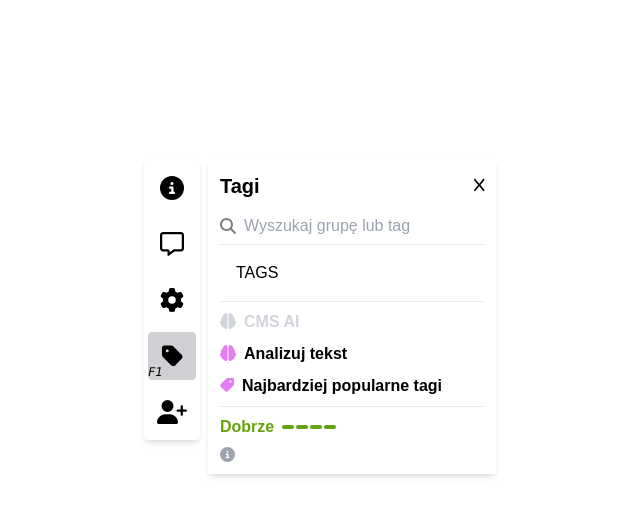
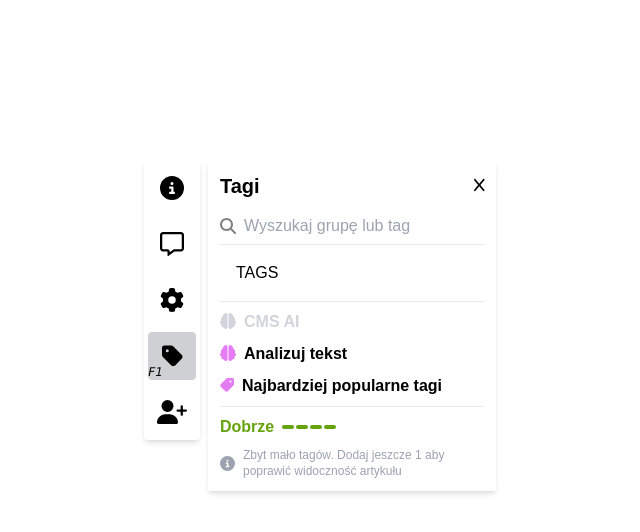
Before and after one commit to bartek2050/tags-picker, a React (Vite) app: page / in a window 1280 px wide. Both pictures are taken after a click on the button "F1". Shown: the top 532 px of the page, without its empty margins (16-656 px from the left). Built offline with nearby package versions, Linux system fonts and the light colour scheme.

Commit message:
add text to meter for tags

```diff
--- a/src/components/Tags/SelectionMeterWrapper.tsx
+++ b/src/components/Tags/SelectionMeterWrapper.tsx
@@ -5,6 +5,9 @@ import { faCircleInfo } from "@fortawesome/free-solid-svg-icons";
 export const SelectionMeterWrapper = () => {
   const [selectedTags, setSelectedTags] = useState(["Maryla", "Przeboje", "Maryla", "Przeboje"]);
 
+  const infoText = (selectedTags.length < 5)
+    ? `Zbyt mało tagów. Dodaj jeszcze ${5 - selectedTags.length} aby poprawić widoczność artykułu`
+    : "Dodałeś wystarczającą liczbę tagów";
 
   return (
     <div className="pt-2">
@@ -16,6 +19,7 @@ export const SelectionMeterWrapper = () => {
       </div>
       <div className="text-gray-400 text-xs flex flex-row items-center gap-2 mt-2">
         <FontAwesomeIcon icon={faCircleInfo} size={"lg"} />
+        <div>{infoText}</div>
       </div>
     </div>
 
```
